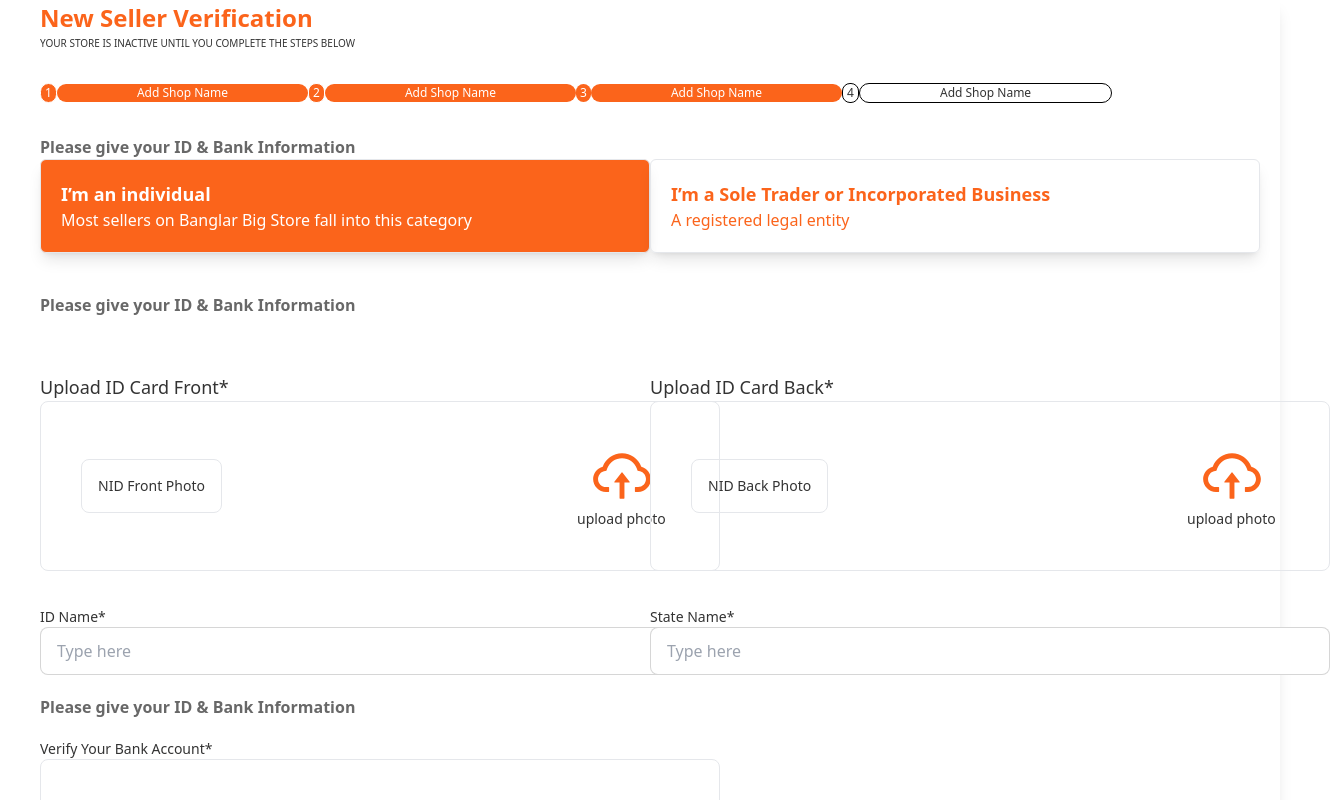
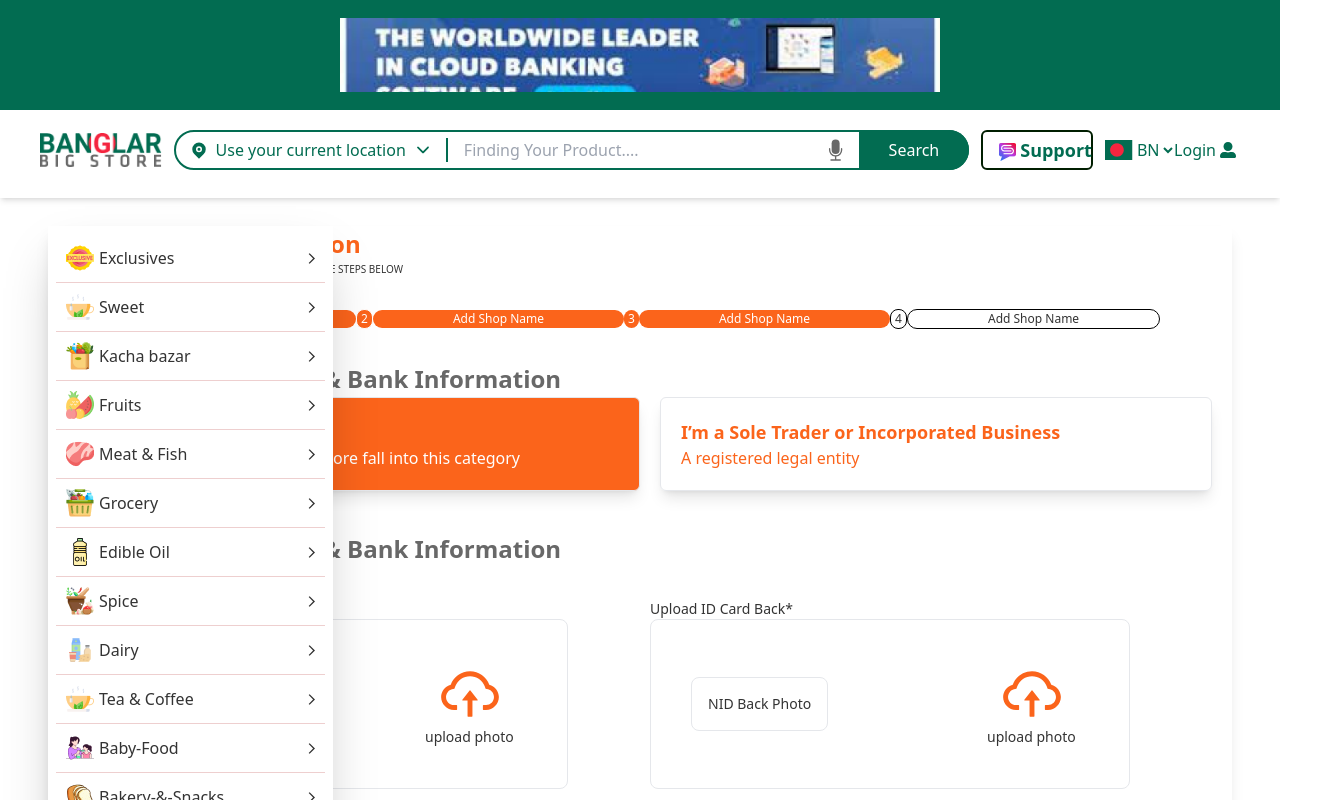
Before and after one commit to kowsar-mahmud-remon/Frontend-2, a Next.js app: page /sellerVerification in a window 1280 px wide. Shown: the top 800 px of the page, 1330 px wide, since content can reach past the window. Built offline with nearby package versions, Linux system fonts and the light colour scheme.

Commit message:
try to deploy vercel

```diff
--- a/components/sellerverification/SecondImage.js
+++ b/components/sellerverification/SecondImage.js
@@ -13,7 +13,7 @@ const SecondImage = () => {
 
 
     return (
-        <div className="max-w-[680px] md:w-[680px] h-[170px] border-5 flex justify-between items-center border rounded-lg">
+        <div className="max-w-[680px] md:w-[480px] h-[170px] border-5 flex justify-between items-center border rounded-lg">
             {bankInfo ? <div>
                 <Image src={URL.createObjectURL(bankInfo)} alt="Preview" width="200" height="200" />
                 <p className="md:ml-5 text-sm md:text-md">Upload a Cheque Copy</p>
--- a/components/sellerverification/Sellerverification.js
+++ b/components/sellerverification/Sellerverification.js
@@ -18,11 +18,11 @@ const Sellerverification = () => {
 
 
     return (
-        <div className="grid grid-cols-1 md:grid-cols-2 mt-10">
+        <div className="grid grid-cols-1 md:grid-cols-2 mt-4">
             <div className="my-4">
-                        <p className="text-sm md:text-lg">Upload ID Card Front*</p>
+                <p className="text-sm md:text-md">Upload ID Card Front*</p>
                 <div className="grid grid-cols-1 md:grid-cols-2 gap-5">
-                            <div className="max-w-[680px] md:w-full lg:w-[680px] h-[170px] border-5 flex justify-between items-center border rounded-lg">
+                    <div className="max-w-[680px] md:w-full lg:w-[480px] h-[170px] border-5 flex justify-between items-center border rounded-lg">
                         {nidFront ? <div>
                             <Image src={URL.createObjectURL(nidFront)} alt="Preview" width="200" height="200" />
                             <p className="md:ml-5">NID Card Front</p>
@@ -41,9 +41,9 @@ const Sellerverification = () => {
                 </div>
             </div>
             <div className="my-4">
-                        <p className="text-sm md:text-lg">Upload ID Card Back*</p>
+                <p className="text-sm md:text-md">Upload ID Card Back*</p>
                 <div className="grid-cols-1 md:grid-cols-2 gap-5">
-                            <div className="max-w-[680px] md:w-full lg:w-[680px] h-[170px] border-5 flex justify-between items-center border rounded-lg">
+                    <div className="max-w-[680px] md:w-full lg:w-[480px] h-[170px] border-5 flex justify-between items-center border rounded-lg">
                         {nidBack ? <div>
                             <Image src={URL.createObjectURL(nidBack)} alt="Preview" width="200" height="200" />
                             <p className="md:ml-5 text-sm md:text-md">NID Card Back</p>
--- a/pages/sellerVerification/index.js
+++ b/pages/sellerVerification/index.js
@@ -1,5 +1,6 @@
 import Sellerverification from '../../components/sellerverification/sellerverification';
 import SecondImage from '../../components/sellerverification/SecondImage';
+import NavicationWithSideNavLayout from '../../layouts/NavicationWithSideNavLayout';
 
 
 const index = () => {
@@ -7,6 +8,7 @@ const index = () => {
 
 
     return (
+        <NavicationWithSideNavLayout>
             <div className="">
                 {/* <SideNav /> */}
                 <div className="shadow-lg pb-40 px-5 md:pl-10">
@@ -23,8 +25,8 @@ const index = () => {
                             <div className=" text-[5px] md:text-[12px] px-1 rounded-lg border border-black">4</div>
                             <div className=" text-[5px] md:text-[12px] border border-black px-5 md:px-20 rounded-xl">Add Shop Name</div>
                         </div>
-                    <h4 className="max-text-[24px] font-semibold text-[#686868]">Please give your ID & Bank Information</h4>
-                    <div className="grid grid-cols-2">
+                        <h4 className="text-[24px] font-semibold text-[#686868]">Please give your ID & Bank Information</h4>
+                        <div className="grid grid-cols-2 gap-5">
                             {/* <div className=""> */}
                             <div className="max-w-[680px] shadow-lg items-center border bg-[#FB641B] text-white rounded-md p-5">
                                 <p className='text-lg font-semibold'>I’m an individual</p>
@@ -40,7 +42,7 @@ const index = () => {
                         </div>
 
                     </div>
-                <h4 className="max-text-[24px] mt-10 font-semibold text-[#686868]">Please give your ID & Bank Information</h4>
+                    <h4 className="text-[24px] mt-10 font-semibold text-[#686868]">Please give your ID & Bank Information</h4>
 
 
                     <Sellerverification />
@@ -48,11 +50,11 @@ const index = () => {
                     <div className="grid grid-cols-1 md:grid-cols-2 my-5">
                         <div className="">
                             <p className="text-sm md:text-md">ID Name*</p>
-                        <input type="text" placeholder="Type here" className="input input-bordered md:w-[680px]" />
+                            <input type="text" placeholder="Type here" className="input input-bordered md:w-[480px]" />
                         </div>
                         <div className="">
                             <p className="text-sm md:text-md">State Name*</p>
-                        <input type="text" placeholder="Type here" className="input input-bordered  md:w-[680px]" />
+                            <input type="text" placeholder="Type here" className="input input-bordered  md:w-[480px]" />
                         </div>
                     </div>
                     <div className="my-4">
@@ -69,30 +71,31 @@ const index = () => {
                         <div className="grid grid-cols-1 md:grid-cols-2 my-2">
                             <div className="">
                                 <p className="text-sm md:text-md">Account Holder Name*</p>
-                            <input type="text" placeholder="Branch" className="input input-bordered md:w-[680px]" />
+                                <input type="text" placeholder="Branch" className="input input-bordered md:w-[480px]" />
                             </div>
                             <div className="">
                                 <p className="text-sm md:text-md">Bank Name*</p>
-                            <input type="text" placeholder="Branch" className="input input-bordered  md:w-[680px]" />
+                                <input type="text" placeholder="Branch" className="input input-bordered  md:w-[480px]" />
                             </div>
                         </div>
                         <div className="grid grid-cols-1 md:grid-cols-2 my-2">
                             <div className="">
                                 <p className="text-sm md:text-md">Branch Name*</p>
-                            <input type="text" placeholder="Branch" className="input input-bordered md:w-[680px]" />
+                                <input type="text" placeholder="Branch" className="input input-bordered md:w-[480px]" />
                             </div>
                             <div className="">
                                 <p className="text-sm md:text-md">Account Number*</p>
-                            <input type="text" placeholder="Account" className="input input-bordered md:w-[680px]" />
+                                <input type="text" placeholder="Account" className="input input-bordered md:w-[480px]" />
                             </div>
                         </div>
                         <div className="">
                             <p className="text-sm md:text-md">Routing Number*</p>
-                        <input type="text" placeholder="Routing Number" className="input input-bordered  md:w-[680px]" />
+                            <input type="text" placeholder="Routing Number" className="input input-bordered  md:w-[480px]" />
                         </div>
                     </div>
                 </div >
             </div >
+        </NavicationWithSideNavLayout>
     );
 };
 
--- a/pages/sellerproductupload/index.js
+++ b/pages/sellerproductupload/index.js
@@ -1,9 +1,11 @@
 import React from 'react';
 import Image from 'next/image'
 import shopimg from '../../assets/images/product_page/shopping-bag (1) 1.png'
+import NavicationWithSideNavLayout from '../../layouts/NavicationWithSideNavLayout';
 
 const sellerproductupload = () => {
     return (
+        <NavicationWithSideNavLayout>
             <div className='shadow-lg w-full'>
                 <div className="px-10 py-10">
                     <h4 className="text-[24px] text-[#FB641B] font-semibold">New Seller Verification</h4>
@@ -26,6 +28,7 @@ const sellerproductupload = () => {
                     <button className="text-[#FB641B] btn btn-outline btn-[#FB641B] w-1/5 mb-10 hover:bg-[#FB641B] hover:btn-[#FB641B]">Skip</button>
                 </div>
             </div>
+        </NavicationWithSideNavLayout>
     );
 };
 
```
Lines whose indentation alone changed are shown as unchanged.
